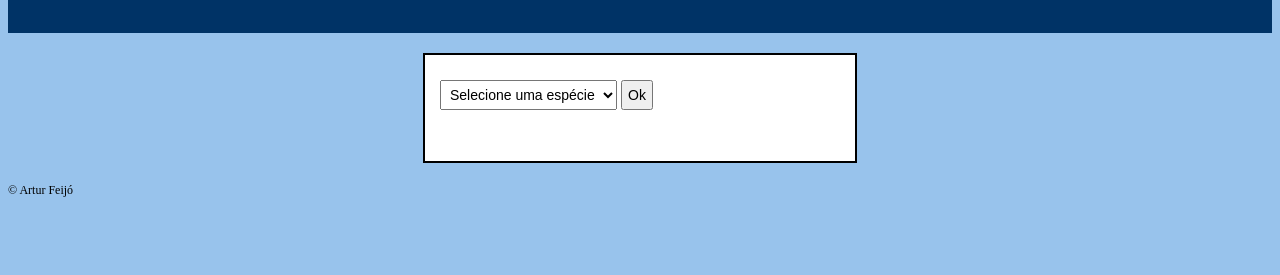
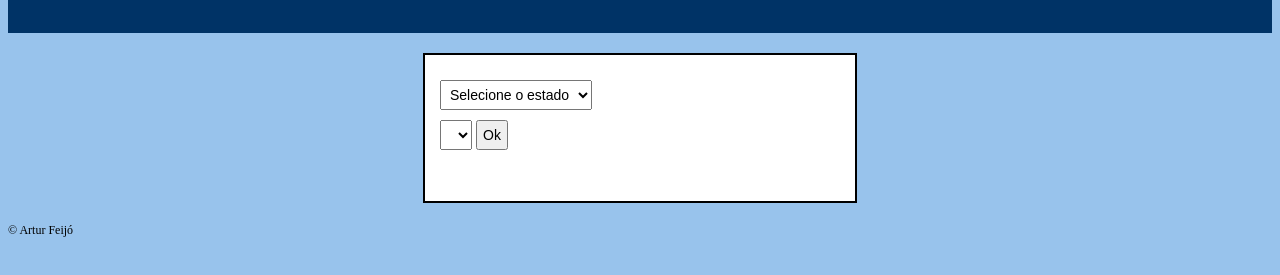
Before and after one commit to art-f-py/FishWiz, a plain HTML site: page index.html in a window 1280 px wide. Shown: the part 129-404 px from the top of the page. Drawn offline with Linux system fonts and the light colour scheme.

Commit message:
v2.0 - Select de estados, novas espécies e imagens

```diff
--- a/css/style.css
+++ b/css/style.css
@@ -1,6 +1,6 @@
 body {
     background-color: rgb(152, 195, 236);
-    font-family: normal 20pt Arial, Helvetica, sans-serif;
+    font-family: normal 40pt Arial, Helvetica, sans-serif;
     color: black;
 }
 header h1 {
@@ -19,6 +19,7 @@ section {
     margin: 20px auto;
     padding: 15px;
     border: 2px solid black;
+    size: 50px;
 }
 
 select, input[type="button"] {
@@ -31,3 +32,11 @@ footer {
     margin-top: 20px;
     font-size: 12px;
 }
+
+#resultado {
+  font-size: 18px;
+}
+
+#select {
+    width: 150px;
+}
--- a/index.html
+++ b/index.html
@@ -13,9 +13,9 @@
         <p>Seu assistente de pesca inteligente</p>
     </header>
     <section>
-        <div>
-            <select id="idespecie">
-            </select>
+        <div id = "select">
+            <select id="idestado"></select>
+            <select id="idespecie"></select>
             <input type="button" value="Ok" onclick="adicionar()">
         </div>
         <br><br><div id = "resultado"></div>
--- a/js/data.js
+++ b/js/data.js
@@ -1,11 +1,15 @@
-const especies = {
+const estados = {
+    RS: {
+        nome: "Rio Grande do Sul",
+        especies: {
             bagre: {
                 nome: "Bagre",
                 ambiente: "Rios, estuários",
                 isca: "Come praticamente tudo, gosta de peixes-isca vivos ou frescos, e carnes",
                 vara: "Ação média-pesada, 1.80m, 15-30lbs",
                 linha: "Monofilamento, 0.37-0.40mm, 23lbs",
-        caster: "Carretilha de perfil baixo com boa capacidade de linha"
+                caster: "Carretilha de perfil baixo com boa capacidade de linha",
+                imagem: "img/bagre.png"
             },
 
             dourado: {
@@ -14,7 +18,8 @@ const especies = {
                 isca: "Plugs de barbela longa, tuvira, piau, lambari",
                 vara: "Ação média-pesada, 2.10m, 25-50lbs",
                 linha: "Multifilamento, 0.28-0.37mm, 40-45lbs",
-        caster: "Carretilha de perfil baixo com bom arrasto, 12 rolamentos"
+                caster: "Carretilha de perfil baixo com bom arrasto, 12 rolamentos",
+                imagem: "img/dourado.webp"
             },
 
             jundia: {
@@ -23,7 +28,8 @@ const especies = {
                 isca: "Shads de fundo, camarão de água doce",
                 vara: "Ação média, 1.80m, 30lbs",
                 linha: "Multifilamento, 0.3mm, 40-45lbs",
-        caster: "Molinete 2500"
+                caster: "Molinete 2500",
+                imagem: "img/jundia.jpg"
             },
 
             papaterra: {
@@ -32,7 +38,9 @@ const especies = {
                 isca: "Marisco, camarão, minhoca",
                 vara: "Ação média-rápida, 2.70m, 20-40lbs",
                 linha: "Monofilamento, 0.35mm, 30-40lbs",
-        caster: "Molinete 3000-4000"
+                caster: "Molinete 3000-4000",
+                imagem: "img/papaterra.webp"
+
             },
 
             traira: {
@@ -41,6 +49,59 @@ const especies = {
                 isca: "Jerkbait 6cm",
                 vara: "Ação média, 1.80-2.10m, 10-20lbs",
                 linha: "Multifilamento, 0.28mm, 20-40lbs",
-        caster: "Carretilha de perfil baixo"
+                caster: "Carretilha de perfil baixo",
+                imagem: "img/traira.png"
             }
         }
+    },
+    SC: {
+        nome: "Santa Catarina",
+        especies: {
+            anchova: {
+                nome:"Anchova",
+                ambiente:"Praia",
+                isca:"Colher, Sardinha, Tainha, Camarão",
+                vara:"4.20m, Ação rápida, 15-30lbs",
+                linha:"Monofilamentom, 0.40-0.60mm, 37lbs",
+                caster:"Molinete 6000",
+                imagem: "img/anchova.webp"
+            },
+            corvina: {
+                nome:"Corvina",
+                ambiente:"Mar Aberto, Praias",
+                isca:"Shad, Lula, Camarão, Corrupto",
+                vara:"2.10-2.70m, Ação média-rápida, 50-100lbs",
+                linha:"Multifilamento 8X, 0.40mm, 70lbs",
+                caster:"Molinete 6000-10000",
+                imagem: "img/corvina.jpeg"
+            },
+            linguado: {
+                nome:"Linguado",
+                ambiente:"Praia",
+                isca:"Camarão, Sardinha, Tainha",
+                vara:"4.20m, Ação rápida, 15-30lbs",
+                linha:"Monofilamento, 0.40mm",
+                caster:"Molinete 6000",
+                imagem: "img/linguado.jpg"
+            },
+            robalo: {
+                nome: "Robalo",
+                ambiente:"Estuário, Costão",
+                isca:"Camarão, Minnow 7.7cm",
+                vara:"1.80-2.10m, Ação média-rápida, 30lbs",
+                linha:"Multifilamento 4X, 0.30mm, 40lbs",
+                caster:"Molinete 6000",
+                imagem: "img/robalo.jpg"
+            },
+            tainha: {
+                nome:"Tainha",
+                ambiente:"Praia",
+                isca:"Camarão natural ou artificial",
+                vara:"4.20m, Ação rápida, 15-30lbs",
+                linha:"Multifilamento 4X, 0.40mm, 70lbs",
+                caster:"Molinete 6000",
+                imagem: "img/tainha.jpg"
+            }
+        }
+    }
+}
--- a/js/script.js
+++ b/js/script.js
@@ -1,39 +1,67 @@
-function carregarEspecies() {
-    const select = document.getElementById('idespecie')
-    select.innerHTML = ""
+function carregarEstados() {
+    let selectEstados = document.getElementById('idestado')
+    selectEstados.innerHTML = ""
 
     const optionPadrao = document.createElement('option')
     optionPadrao.value = ""
-    optionPadrao.textContent = "Selecione uma espécie"
-    select.appendChild(optionPadrao)
+    optionPadrao.text = "Selecione o estado"
+    selectEstados.appendChild(optionPadrao)
 
-    const nomes = Object.keys(especies)
+    for (let estado in estados) {
+        const option = document.createElement('option')
+        option.value = estado
+        option.text = (estados[estado].nome)
+        selectEstados.appendChild(option)
+    }
+}
+function carregarEspecies(estadoSelecionado) {
+    const selectEspecies = document.getElementById('idespecie')
+    selectEspecies.innerHTML = ""
 
-    for (let chave in especies) {
+    const optionPadrao = document.createElement('option')
+    optionPadrao.value = ""
+    optionPadrao.text = "Selecione a espécie"
+    selectEspecies.appendChild(optionPadrao)
+
+    if (estadoSelecionado === "") {
+        return
+    }
+
+    const especiesdoEstado = estados[estadoSelecionado].especies
+
+    for (let chave in especiesdoEstado) {
         const option = document.createElement('option')
         option.value = chave
-        option.textContent = especies[chave].nome
-        select.appendChild(option)
+        option.textContent = especiesdoEstado[chave].nome
+        selectEspecies.appendChild(option)
     }
 }
+
+document.getElementById('idestado').addEventListener('change', function() {
+    const estadoSelecionado = this.value
+    carregarEspecies(estadoSelecionado)
+})
+
 function adicionar() {
-    let especieSelecionada = document.getElementById('idespecie').value
-    let resultado = document.getElementById('resultado')
+    const estadoSelecionado = document.getElementById('idestado').value
+    const especieSelecionada = document.getElementById('idespecie').value
 
-    if (especieSelecionada === "") {
-        window.alert("[ERRO] Confira os dados e tente novamente.")
+    if (estadoSelecionado === "" || especieSelecionada === "") {
+        window.alert("[ERRO] Confira as informações e tente novamente.")
+        return
 } else {
-        let peixe = especies[especieSelecionada]
-
+    const peixe = estados[estadoSelecionado].especies[especieSelecionada]
     resultado.innerHTML = `
         <h3>${peixe.nome}</h3>
+        <img src="${peixe.imagem}" alt="${peixe.nome}" style="max-width:400px; display:block; margin-bottom:10px;">
         <p><strong>Ambiente:</strong> ${peixe.ambiente}</p>
         <p><strong>Isca:</strong> ${peixe.isca}</p>
         <p><strong>Vara:</strong> ${peixe.vara}</p>
         <p><strong>Linha:</strong> ${peixe.linha}</p>
         <p><strong>Caster:</strong> ${peixe.caster}</p>
     `
+}}
+
+window.onload = function() {
+    carregarEstados()
 }
-}
-
-window.onload = carregarEspecies
```
Also changed, not shown: img/anchova.webp (added), img/corvina.jpeg (added), img/dourado.webp (added), img/jundia.jpg (added), img/linguado.jpg (added), img/papaterra.webp (added), img/robalo.jpg (added), img/tainha.jpg (added), img/traira.png (added), 1 other file. Lines whose indentation alone changed are shown as unchanged.
